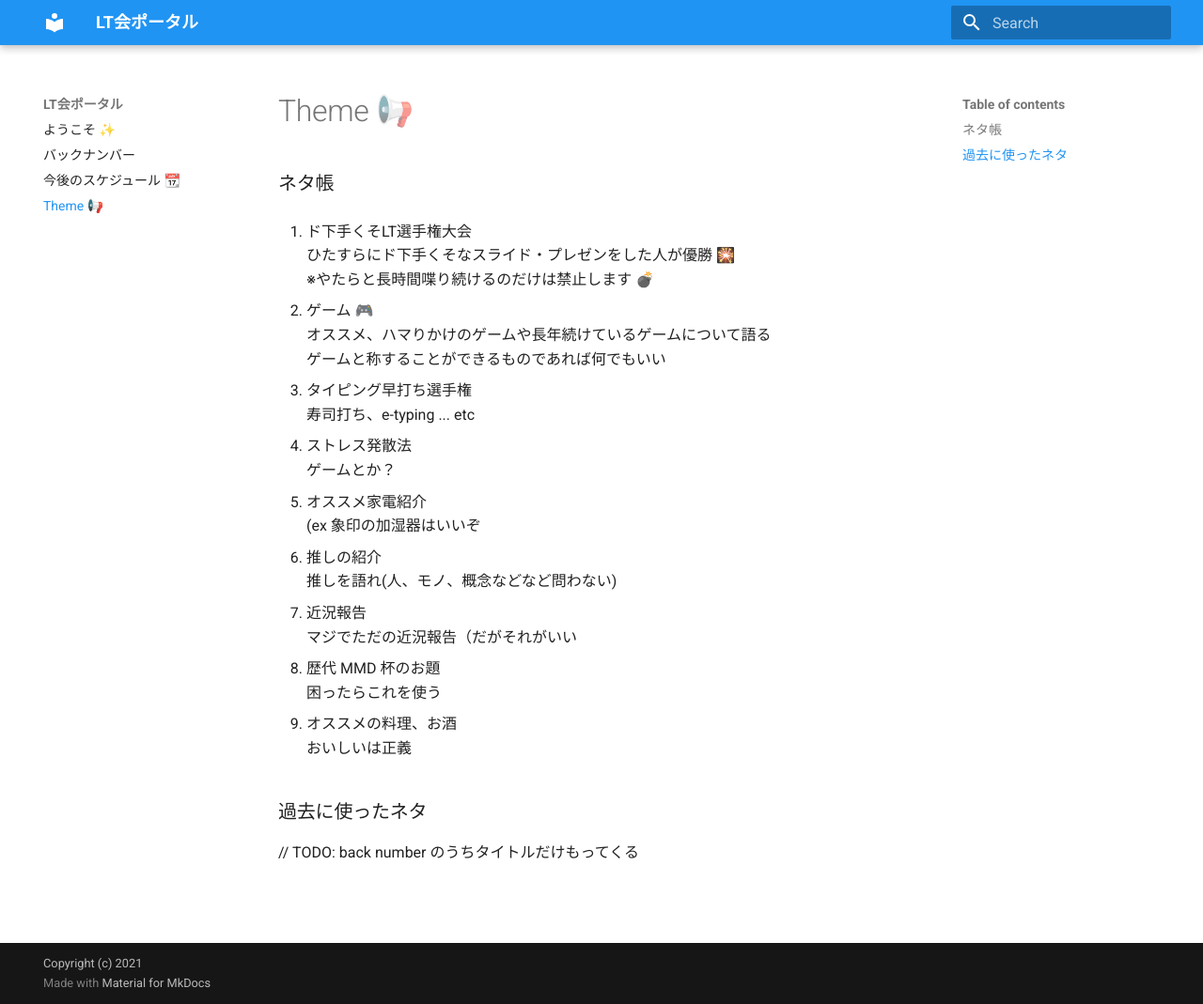
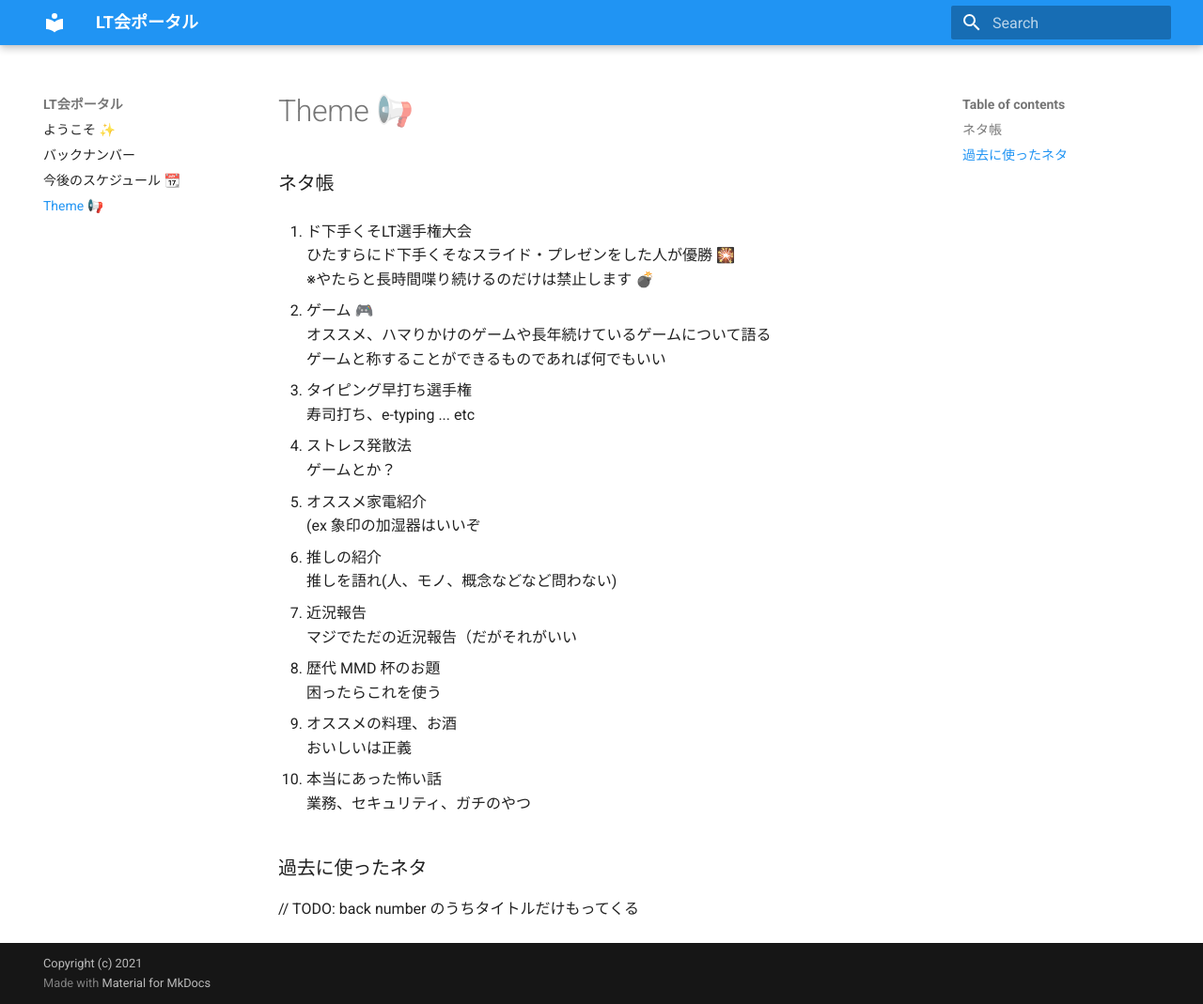
Before and after one commit to yama1601/LT_Portal, an MkDocs documentation site: the page built from docs/theme.md, in a window 1280 px wide and 1069 px high. Shown: the whole window at 94% size. Built offline with MkDocs 1.6.1 and Material for MkDocs 9.7.7, drawn with Linux system fonts in a browser that asks for light colours.

Commit message:
update page

```diff
--- a/docs/theme.md
+++ b/docs/theme.md
@@ -31,5 +31,8 @@
 1. オススメの料理、お酒
 おいしいは正義
 
+1. 本当にあった怖い話
+業務、セキュリティ、ガチのやつ
+
 ### 過去に使ったネタ
 // TODO: back number のうちタイトルだけもってくる
```
